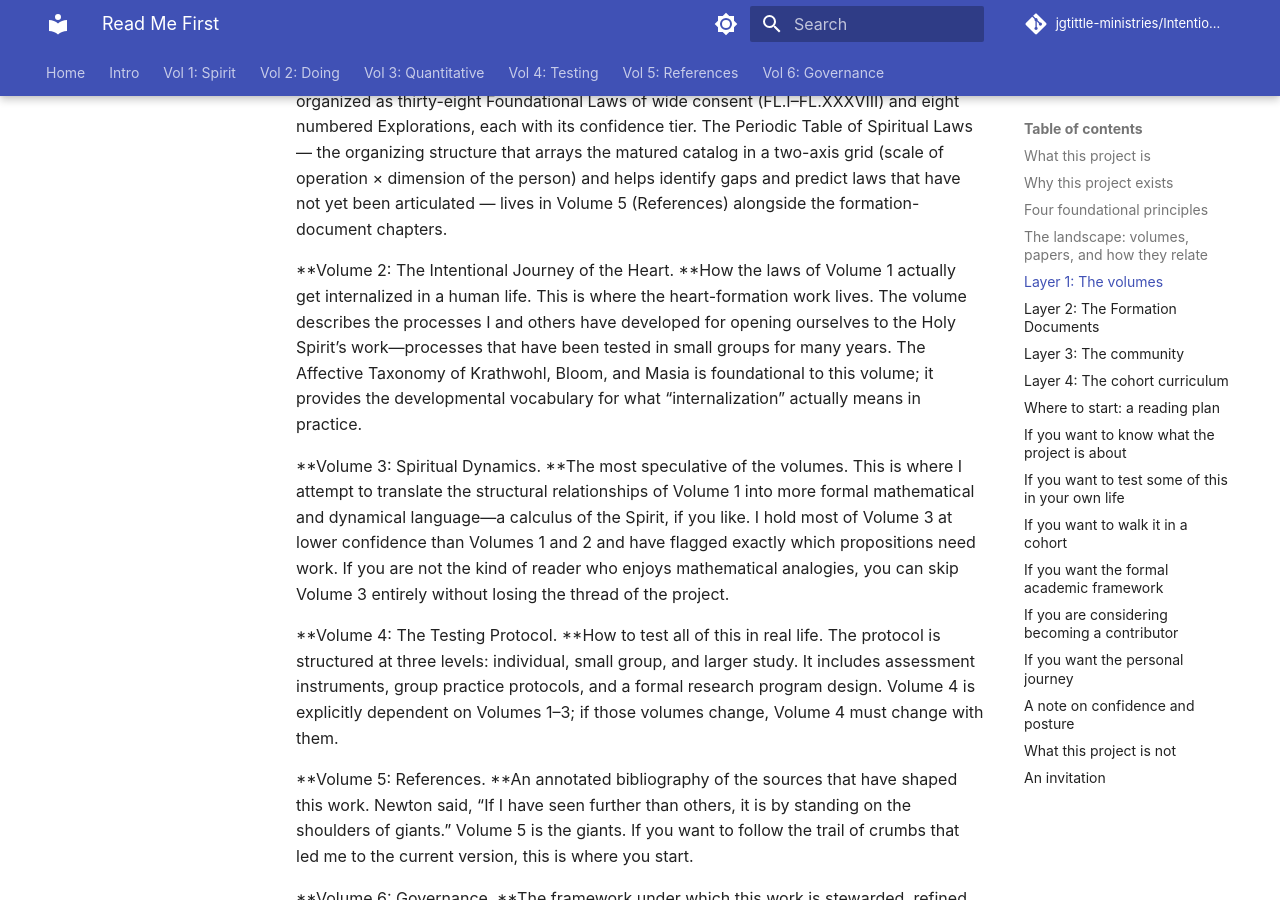
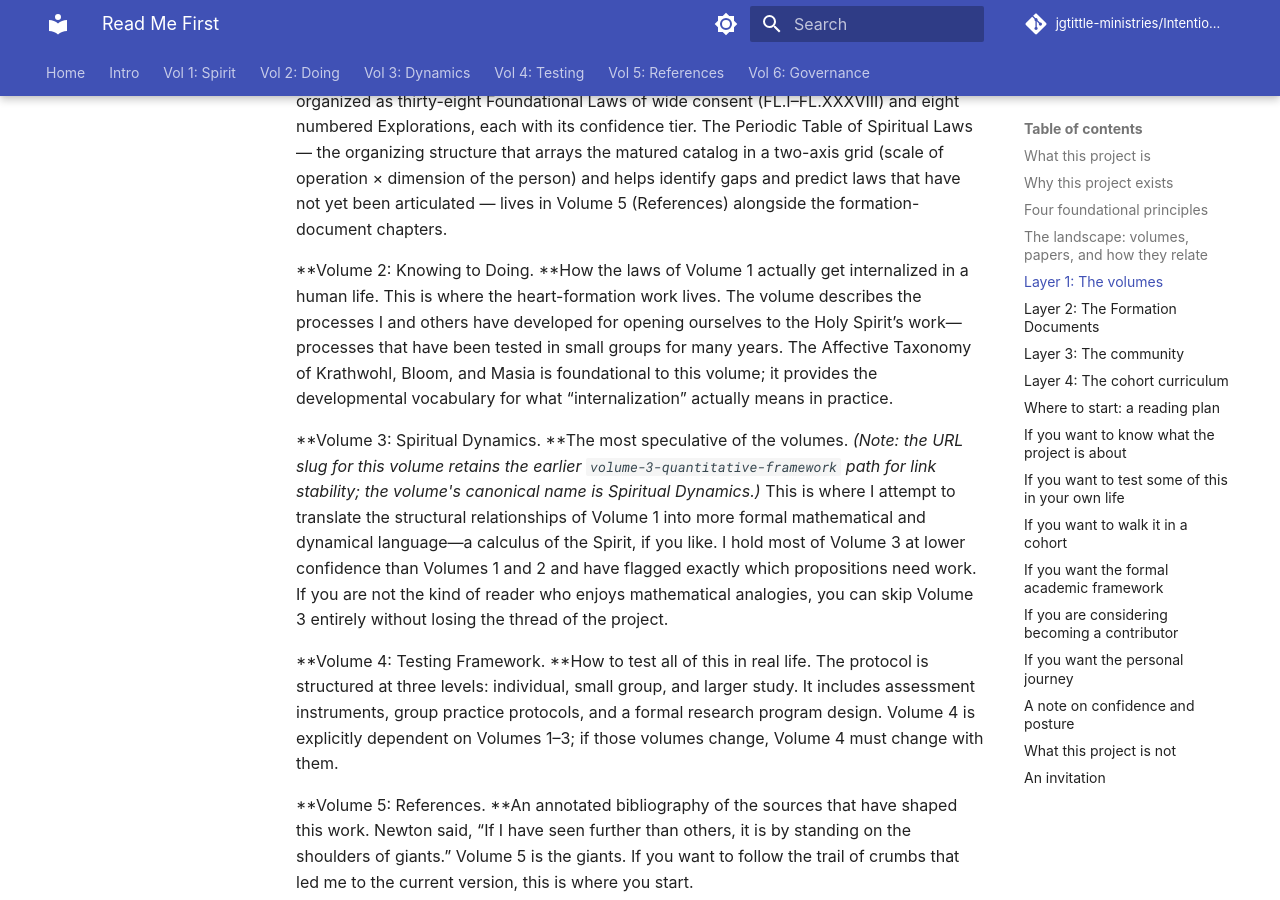
Before and after one commit to jgtittle-ministries/Intentional-Journey-of-the-Heart, an MkDocs documentation site: the page built from docs/read-me-first.md, in a window 1280 px wide and 900 px high, scrolled down 2854 px. Built offline with MkDocs 1.6.1 and Material for MkDocs 9.7.7, drawn with Linux system fonts in a browser that asks for light colours; some web fonts are replaced; comment, search, counter and statistics services are not loaded.

Commit message:
Mirror: canonicalize Vols 2/3/4 titles across the site
Mirrors dev commit 14bcc4f from
jgtittle-ministries/Intentional-Journey-of-the-Heart-dev.

Per the cross-reference audit (Tier 3, finding #10), each of Vols 2/3/4
had three different titles depending on where you looked
(read-me-first vs. nav label vs. URL slug). This pass picks one
canonical name per volume and propagates, with URL slugs unchanged
to keep external bookmarks working.

- Volume 2 — Knowing to Doing. read-me-first.md updated; URL slug and
  page title already matched.
- Volume 3 — Spiritual Dynamics. The 'Spiritual Dynamics' name was
  already used in three other corpus files; Vol 3's own page title,
  nav label, and homepage link have now been brought into alignment.
  URL slug `volume-3-quantitative-framework` is preserved for link
  stability. read-me-first carries a one-sentence parenthetical
  explaining the URL/title divergence.
- Volume 4 — Testing Framework. read-me-first.md updated; URL slug
  and page title already matched.

Nav label 'Vol 3: Quantitative' → 'Vol 3: Dynamics' (matches the
one-content-word pattern of Vol 1: Spirit, Vol 2: Doing, Vol 4: Testing
in the nav bar).

Co-Authored-By: Claude Opus 4.7 <noreply@anthropic.com>

```diff
--- a/docs/read-me-first.md
+++ b/docs/read-me-first.md
@@ -49,11 +49,11 @@ The six volumes are the core record of what I believe the Lord has shown me. The
 
 **Volume 1: The Laws of the Spirit. **The structural and operational laws I have come to recognize over twenty years of study and practice. This volume contains the actual laws—propositions about how the spiritual world is organized and how things move within it—organized as thirty-eight Foundational Laws of wide consent (FL.I–FL.XXXVIII) and eight numbered Explorations, each with its confidence tier. The Periodic Table of Spiritual Laws — the organizing structure that arrays the matured catalog in a two-axis grid (scale of operation × dimension of the person) and helps identify gaps and predict laws that have not yet been articulated — lives in Volume 5 (References) alongside the formation-document chapters.
 
-**Volume 2: The Intentional Journey of the Heart. **How the laws of Volume 1 actually get internalized in a human life. This is where the heart-formation work lives. The volume describes the processes I and others have developed for opening ourselves to the Holy Spirit’s work—processes that have been tested in small groups for many years. The Affective Taxonomy of Krathwohl, Bloom, and Masia is foundational to this volume; it provides the developmental vocabulary for what “internalization” actually means in practice.
+**Volume 2: Knowing to Doing. **How the laws of Volume 1 actually get internalized in a human life. This is where the heart-formation work lives. The volume describes the processes I and others have developed for opening ourselves to the Holy Spirit’s work—processes that have been tested in small groups for many years. The Affective Taxonomy of Krathwohl, Bloom, and Masia is foundational to this volume; it provides the developmental vocabulary for what “internalization” actually means in practice.
 
-**Volume 3: Spiritual Dynamics. **The most speculative of the volumes. This is where I attempt to translate the structural relationships of Volume 1 into more formal mathematical and dynamical language—a calculus of the Spirit, if you like. I hold most of Volume 3 at lower confidence than Volumes 1 and 2 and have flagged exactly which propositions need work. If you are not the kind of reader who enjoys mathematical analogies, you can skip Volume 3 entirely without losing the thread of the project.
+**Volume 3: Spiritual Dynamics. **The most speculative of the volumes. *(Note: the URL slug for this volume retains the earlier `volume-3-quantitative-framework` path for link stability; the volume's canonical name is Spiritual Dynamics.)* This is where I attempt to translate the structural relationships of Volume 1 into more formal mathematical and dynamical language—a calculus of the Spirit, if you like. I hold most of Volume 3 at lower confidence than Volumes 1 and 2 and have flagged exactly which propositions need work. If you are not the kind of reader who enjoys mathematical analogies, you can skip Volume 3 entirely without losing the thread of the project.
 
-**Volume 4: The Testing Protocol. **How to test all of this in real life. The protocol is structured at three levels: individual, small group, and larger study. It includes assessment instruments, group practice protocols, and a formal research program design. Volume 4 is explicitly dependent on Volumes 1–3; if those volumes change, Volume 4 must change with them.
+**Volume 4: Testing Framework. **How to test all of this in real life. The protocol is structured at three levels: individual, small group, and larger study. It includes assessment instruments, group practice protocols, and a formal research program design. Volume 4 is explicitly dependent on Volumes 1–3; if those volumes change, Volume 4 must change with them.
 
 **Volume 5: References. **An annotated bibliography of the sources that have shaped this work. Newton said, “If I have seen further than others, it is by standing on the shoulders of giants.” Volume 5 is the giants. If you want to follow the trail of crumbs that led me to the current version, this is where you start.
 
--- a/mkdocs.yml
+++ b/mkdocs.yml
@@ -184,7 +184,7 @@ nav:
       - "9A. The Corporate Witness of Declared Identity": volume-2-knowing-to-doing/exploration-09a-corporate-witness-of-declared-identity.md
       - "10. The Training Plan": volume-2-knowing-to-doing/exploration-10-training-plan.md
     - "Epilogue: The Invitation to Volume 3": volume-2-knowing-to-doing/epilogue-the-invitation-to-volume-3.md
-  - "Vol 3: Quantitative":
+  - "Vol 3: Dynamics":
     - volume-3-quantitative-framework/index.md
     - "A Note Before We Begin: What This Volume Is and Is Not": volume-3-quantitative-framework/note-before-we-begin.md
     - "Taxonomy Key: How This Volume Classifies Its Explorations": volume-3-quantitative-framework/taxonomy-key-how-this-volume-classifies-its.md
```
Also changed, not shown: docs/index.md (+1 -1 lines), docs/volume-3-quantitative-framework/index.md (+3 -3 lines).
